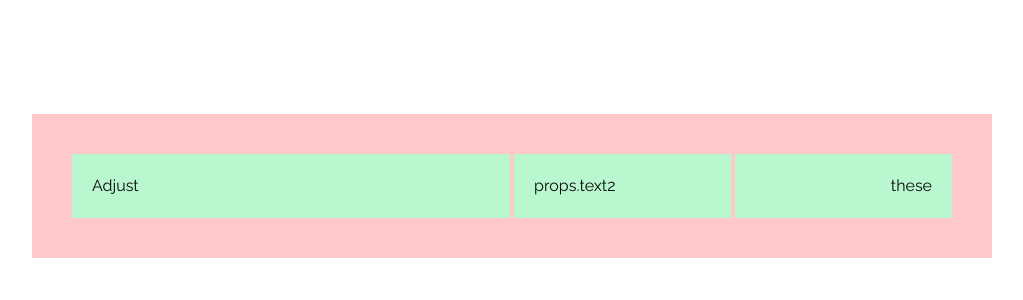
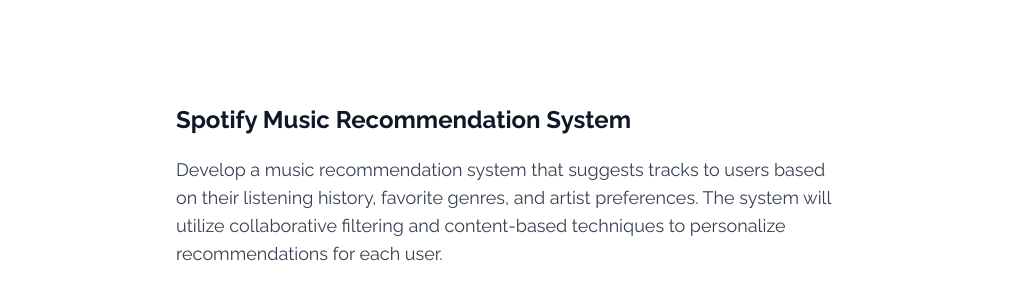
Before and after one commit to acm-ucr/aisc, a Next.js app: page / in a window 1280 px wide. Shown: the part 214-514 px from the top of the page, without its empty margins (128-1151 px from the left). Built offline with nearby package versions, Linux system fonts and the light colour scheme.

Commit message:
spotify description task

```diff
--- a/src/app/page.tsx
+++ b/src/app/page.tsx
@@ -1,9 +1,9 @@
-import Example from "@/components/Example";
+import SpotifyDescription from "@/components/projects/SpotifyDescription";
 
 const Home = () => {
   return (
-    <div className="flex h-screen w-screen items-center justify-center">
-      <Example text1="Adjust" text2="these" text3="Props" />
+    <div className="flex min-h-screen w-screen items-center justify-center p-8">
+      <SpotifyDescription />
     </div>
   );
 };
--- a/src/components/Example.tsx
+++ b/src/components/Example.tsx
@@ -1,12 +1,18 @@
 const Example = (props: { text1: string; text2: string; text3: string }) => {
   return (
-    <div className="flex w-3/4 items-center gap-1 bg-red-200 p-10">
-      <div className="w-1/2 bg-green-200 p-5 text-left">{props.text1}</div>
-      <div className="flex w-1/2 flex-row gap-1">
-        <div className="w-full bg-green-200 p-5 text-left">props.text2</div>
-        <div className="w-full bg-green-200 p-5 text-right">{props.text2}</div>
+    <div className="flex w-2/3 flex-col items-center gap-8 rounded-sm bg-red-200 p-10 text-[25px]">
+      <div className="w-1/2 bg-blue-200 p-5 text-center">{props.text1}</div>
+      <div className="flex w-1/2 flex-row gap-5">
+        <div className="w-1/2 rounded-full bg-blue-500 p-5 text-center">
+          {props.text2}
+        </div>
+        <div className="w-1/2 rounded-full bg-blue-500 p-5 text-center">
+          {props.text2}
+        </div>
       </div>
-      {/* Hint: Add another box/div here similarly to line 4 */}
+      <div className="w-1/2 bg-blue-700 p-5 text-center text-white">
+        {props.text3}
+      </div>
     </div>
   );
 };
--- /dev/null
+++ b/src/components/projects/SpotifyDescription.tsx
@@ -0,0 +1,14 @@
+const SpotifyDescription = () => {
+  return (
+    <div className="max-w-2xl">
+      <h1 className="text-2xl font-semibold mb-5 text-gray-900">
+        Spotify Music Recommendation System
+      </h1>
+      <p className="text-lg text-gray-700">
+        Develop a music recommendation system that suggests tracks to users based on their listening history, favorite genres, and artist preferences. The system will utilize collaborative filtering and content-based techniques to personalize recommendations for each user.
+      </p>
+    </div>
+  );
+};
+
+export default SpotifyDescription;
--- a/src/components/ui/button.tsx
+++ /dev/null
@@ -1,59 +0,0 @@
-import * as React from "react";
-import { Slot } from "@radix-ui/react-slot";
-import { cva, type VariantProps } from "class-variance-authority";
-
-import { cn } from "@/lib/utils";
-
-const buttonVariants = cva(
-  "inline-flex items-center justify-center gap-2 whitespace-nowrap rounded-md text-sm font-medium transition-all disabled:pointer-events-none disabled:opacity-50 [&_svg]:pointer-events-none [&_svg:not([class*='size-'])]:size-4 shrink-0 [&_svg]:shrink-0 outline-none focus-visible:border-ring focus-visible:ring-ring/50 focus-visible:ring-[3px] aria-invalid:ring-destructive/20 dark:aria-invalid:ring-destructive/40 aria-invalid:border-destructive",
-  {
-    variants: {
-      variant: {
-        default:
-          "bg-primary text-primary-foreground shadow-xs hover:bg-primary/90",
-        destructive:
-          "bg-destructive text-white shadow-xs hover:bg-destructive/90 focus-visible:ring-destructive/20 dark:focus-visible:ring-destructive/40 dark:bg-destructive/60",
-        outline:
-          "border bg-background shadow-xs hover:bg-accent hover:text-accent-foreground dark:bg-input/30 dark:border-input dark:hover:bg-input/50",
-        secondary:
-          "bg-secondary text-secondary-foreground shadow-xs hover:bg-secondary/80",
-        ghost:
-          "hover:bg-accent hover:text-accent-foreground dark:hover:bg-accent/50",
-        link: "text-primary underline-offset-4 hover:underline",
-      },
-      size: {
-        default: "h-9 px-4 py-2 has-[>svg]:px-3",
-        sm: "h-8 rounded-md gap-1.5 px-3 has-[>svg]:px-2.5",
-        lg: "h-10 rounded-md px-6 has-[>svg]:px-4",
-        icon: "size-9",
-      },
-    },
-    defaultVariants: {
-      variant: "default",
-      size: "default",
-    },
-  },
-);
-
-function Button({
-  className,
-  variant,
-  size,
-  asChild = false,
-  ...props
-}: React.ComponentProps<"button"> &
-  VariantProps<typeof buttonVariants> & {
-    asChild?: boolean;
-  }) {
-  const Comp = asChild ? Slot : "button";
-
-  return (
-    <Comp
-      data-slot="button"
-      className={cn(buttonVariants({ variant, size, className }))}
-      {...props}
-    />
-  );
-}
-
-export { Button, buttonVariants };
```
Also changed, not shown: src/components/Footer.tsx (deleted), src/components/Header.tsx (deleted), src/components/Navbar.tsx (deleted), src/components/home/Carousel.tsx (deleted), src/components/home/Landing.tsx (deleted).
